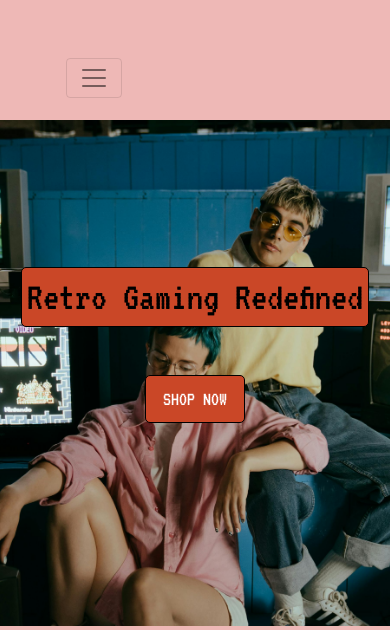
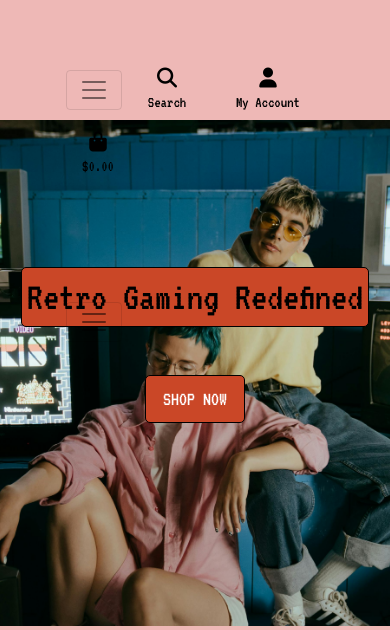
Before and after one commit to KTC96/8-Bit-Bazaar, a Django app: page / in a window 390 px wide. Shown: the top 630 px of the page. Run offline with Django 3.2, Linux system fonts and the light colour scheme; the visitor is signed in with stand-in values (Sample User, id 1); some libraries are stand-ins or nearby versions.

Commit message:
Add mobile top header html

```diff
--- a/templates/base.html
+++ b/templates/base.html
@@ -57,7 +57,7 @@
     <div id="topnav" class="row  pt-lg-2 d-none d-lg-flex">
         <div class="col-12 col-lg-4 my-auto py-1 py-lg-0 text-center text-lg-left">
             <a href="{% url 'home' %}" class=" d-flex align-items-center nav-link main-logo-link">
-                <img class="logo-image" src="/media/pp5_logo.png">
+                <img class="logo-image " src="/media/pp5_logo.png">
                 <h1 class="logo-font text-black my-0">8Bit Bazaar </h1>
             </a>
         </div>
@@ -127,6 +127,16 @@
                 aria-controls="main-nav" aria-expanded="false" aria-label="Toggle navigation">
                 <span class="navbar-toggler-icon"></span>
             </button>
+            {% include 'includes/mobile-top-header.html' %}
+
+        </nav>
+    </div>
+    <div class="row">
+        <nav class="navbar navbar-expand-lg navbar-light w-100">
+            <button class="navbar-toggler" type="button" data-toggle="collapse" data-target="#main-nav"
+                aria-controls="main-nav" aria-expanded="false" aria-label="Toggle navigation">
+                <span class="navbar-toggler-icon"></span>
+            </button>
 
         </nav>
     </div>
--- /dev/null
+++ b/templates/includes/mobile-top-header.html
@@ -0,0 +1,56 @@
+<li class="list-inline-item">
+    <a class="text-black nav-link d-block d-lg-none" href="#" id="mobile-search" data-toggle="dropdown" aria-haspopup="true" aria-expanded="false">
+        <div class="text-center">
+            <div><i class="fas fa-search fa-lg"></i></div>
+            <p class="my-0">Search</p>
+        </div>
+    </a>
+    <div class="dropdown-menu border-0 w-100 p-3 rounded-0 my-0" aria-labelledby="mobile-search">
+        <form class="form" method="GET" action="">
+            <div class="input-group w-100">
+                <input class="form-control border border-black rounded-0" type="text" name="q" placeholder="Search our site">
+                <div class="input-group-append">
+                    <button class="form-control form-control btn btn-black border border-black rounded-0" type="submit">
+                        <span class="icon">
+                            <i class="fas fa-search"></i>
+                        </span>
+                    </button>
+                </div>
+            </div>
+        </form>
+    </div>
+</li>
+<li class="list-inline-item dropdown">
+    <a class="text-black nav-link d-block d-lg-none" href="#" id="user-options" data-toggle="dropdown" aria-haspopup="true" aria-expanded="false">
+        <div class="text-center">
+            <div><i class="fas fa-user fa-lg"></i></div>
+            <p class="my-0">My Account</p>
+        </div>
+    </a>
+    <div class="dropdown-menu border-0" aria-labelledby="user-options">
+        {% if request.user.is_authenticated %}
+            {% if request.user.is_superuser %}
+                <a href="{% url 'account_logout' %}" class="dropdown-item">Product Management</a>
+            {% endif %}
+            <a href="#" class="dropdown-item">My Profile</a>
+            <a href="{% url 'account_logout' %}" class="dropdown-item">Logout</a>
+        {% else %}
+            <a href="{% url 'account_signup' %}" class="dropdown-item">Register</a>
+            <a href="{% url 'account_login' %}" class="dropdown-item">Login</a>
+        {% endif %}
+    </div>
+</li>
+<li class="list-inline-item">
+    <a class="{% if grand_total %}text-primary font-weight-bold{% else %}text-black{% endif %} nav-link d-block d-lg-none" href="">
+        <div class="text-center">
+            <div><i class="fas fa-shopping-bag fa-lg"></i></div>
+            <p class="my-0">
+                {% if grand_total %}
+                    ${{ grand_total|floatformat:2 }}
+                {% else %}
+                    $0.00
+                {% endif %}
+            </p>
+        </div>
+    </a>
+</li>
```
Also changed, not shown: templates/includes/main-nav.html (added).
